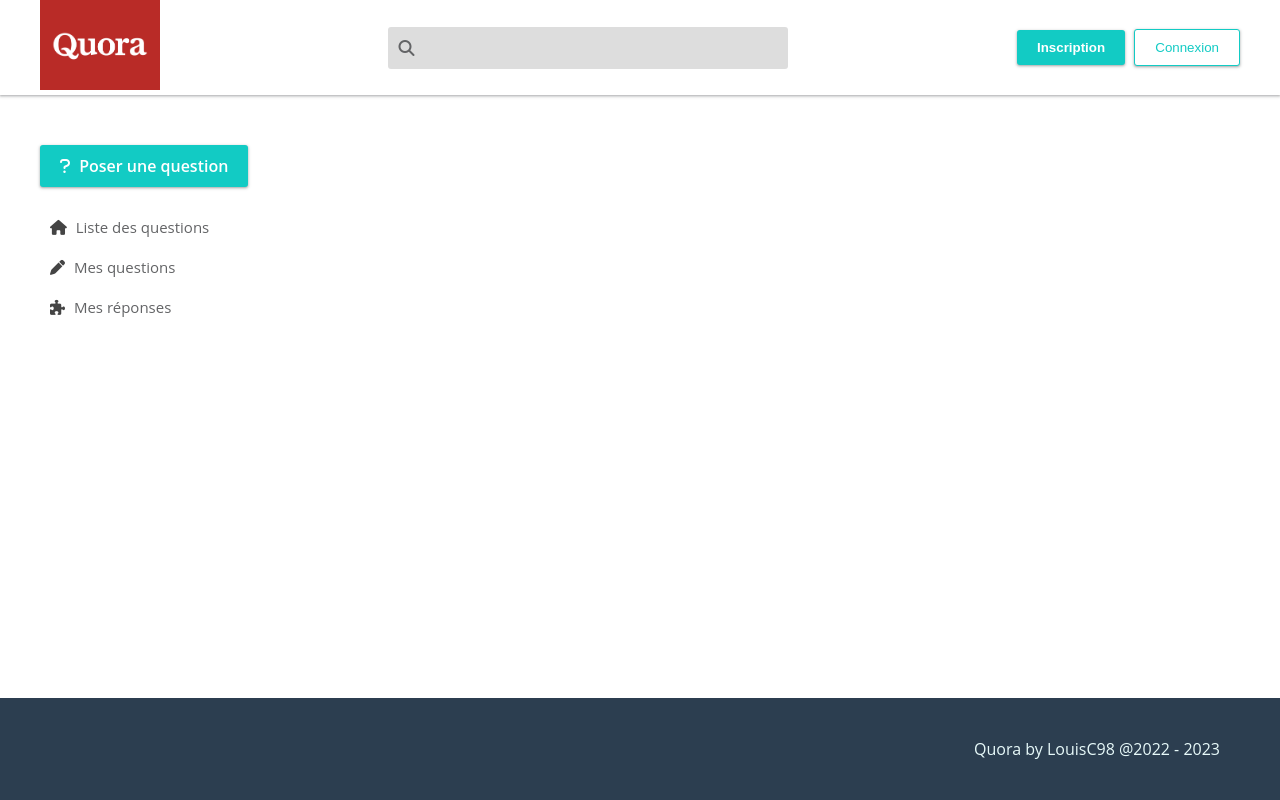
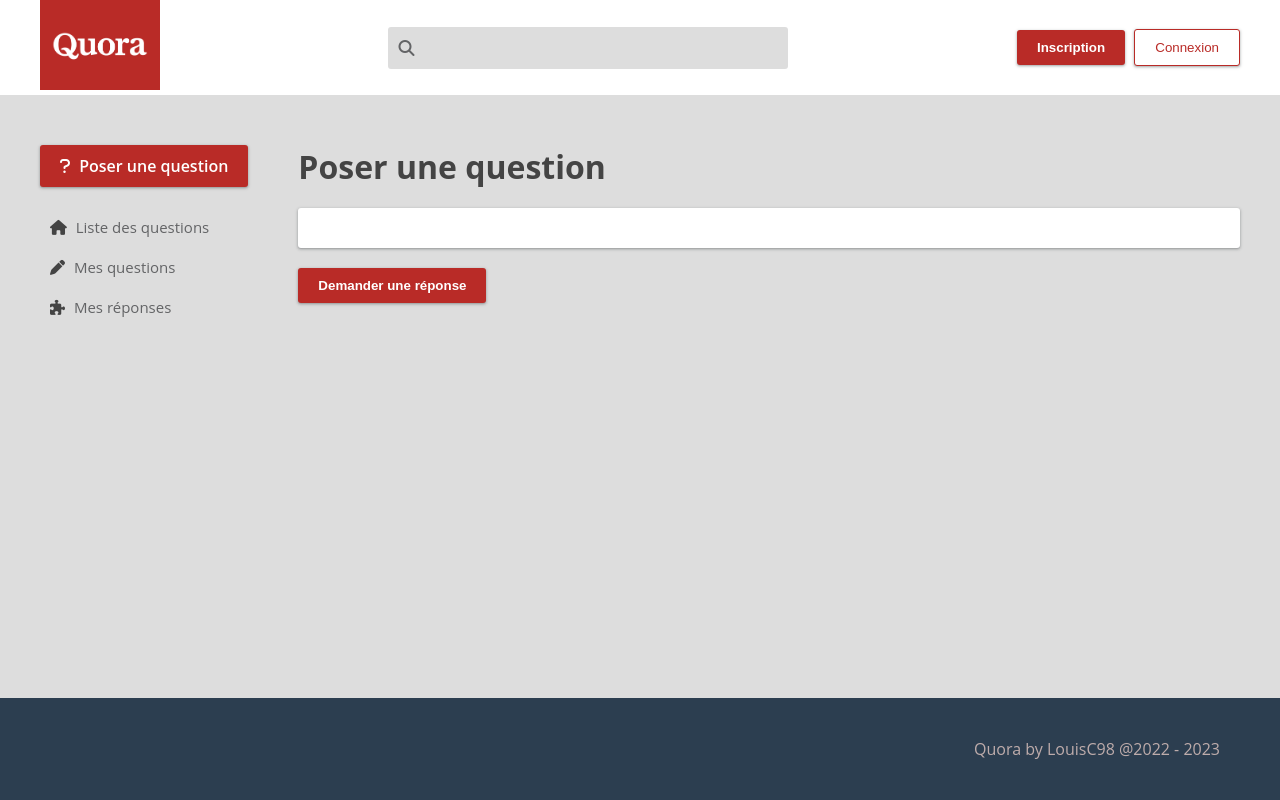
Before and after one commit to LouisC98/quori_formation, a Symfony app: template templates/question/index.html.twig in a window 1280 px wide. Run offline with Twig, Linux system fonts and the light colour scheme; the template is opened without the code that fills it, so the values that code supplies are empty; some libraries are stand-ins or nearby versions.

Commit message:
mise en place du formulaire de question

```diff
--- a/composer.json
+++ b/composer.json
@@ -12,10 +12,12 @@
         "symfony/console": "6.1.*",
         "symfony/dotenv": "6.1.*",
         "symfony/flex": "^2",
+        "symfony/form": "6.1.*",
         "symfony/framework-bundle": "6.1.*",
         "symfony/maker-bundle": "^1.43",
         "symfony/runtime": "6.1.*",
         "symfony/twig-bundle": "6.1.*",
+        "symfony/validator": "6.1.*",
         "symfony/yaml": "6.1.*",
         "twig/extra-bundle": "^2.12|^3.0",
         "twig/twig": "^2.12|^3.0"
--- a/public/css/style.css
+++ b/public/css/style.css
@@ -1,13 +1,17 @@
 /* theme */
 
 :root {
-    --primary: #12CBC4;
-    --primary-light: #e7f9f9;
+    --primary: #B92B27;
+        --primary-light: #beacab;
     --accent: #0652dd;
     --warning: #ea2027;
     --success: #009432;
     --font-family: 'Open Sans', sans-serif;
     --font-size-small: 15px;
+    --font-size-regular: 16px;
+        --font-weight-regular: 400;
+        --font-weight-semi-bold: 600;
+        --font-weight-bold: 700;
     --box-shadow: 0 1px 2px 0 rgb(60 64 67 / 30%), 0 1px 3px 1px rgb(60 64 67 / 15%);
     --border-radius: 3px;
     --border: 1px solid #ddd;
@@ -129,6 +133,9 @@ a {
 .mr-50 {
     margin-right: 50px;
 }
+.mb-20 {
+    margin-bottom: 20px;
+}
 /* Paddings */
 .p-5 {
     padding: 5px;
@@ -160,6 +167,9 @@ ul {
     max-width: var(--max-width);
 }
 
+.app-content {
+    background-color: var(--gray-light);
+}
 .btn {
     border-radius: var(--border-radius);
     padding: 10px 20px;
@@ -186,6 +196,44 @@ ul {
     border: 1px solid var(--primary);
     color: var(--primary);
     background-color: var(--color-primary);
+}
+.block {
+    padding: 20px;
+    border-radius: var(--border-radius);
+    background-color: white;
+    box-shadow: var(--box-shadow);
+}
+
+.form-row {
+    display: flex;
+    flex-flow: column;
+    margin-bottom: 20px;
+}
+
+.form-row label {
+    margin-bottom: 5px;
+    font-weight: var(--font-weight-semi-bold);
+    color: var(--color-dark);
+}
+
+.form-row input,
+textarea {
+    border: 0;
+    border-radius: var(--border-radius);
+    padding: 10px 15px;
+    background-color: var(--gray-light);
+    font-family: var(--font-family);
+    font-size: var(--font-size-regular);
+}
+
+.form-row textarea {
+    min-height: 150px;
+}
+
+.form-errors {
+    color: var(--warning);
+    font-size: var(--font-size-small);
+    font-weight: var(--font-weight-semi-bold);
 }
 
 /* Header */
@@ -237,6 +285,8 @@ header {
 }
 
 .active {
+    font-weight: 700;
+        color: white;
     border-left: 5px solid var(--primary);
     background-color: var(--primary-light);
 }
--- a/templates/base.html.twig
+++ b/templates/base.html.twig
@@ -13,11 +13,11 @@
 
 <body class="d-flex flex-column">
     {% include "partials/_header.html.twig" %}
-    <div class="flex-fill d-flex flex-row-nowrap justify-content-center">
+    <div class="app-content flex-fill d-flex flex-row-nowrap justify-content-center">
         <div class="content flex-fill d-flex flex-row-nowrap py-50">
             {% include "partials/_sidebar.html.twig" %}
 
-            <div class="app-content flex-fill">
+            <div class="flex-fill">
                 {% block body %}
 
                 {% endblock body %}
--- a/templates/question/index.html.twig
+++ b/templates/question/index.html.twig
@@ -3,5 +3,11 @@
 {% block title %}Poser une question{% endblock %}
 
 {% block body %}
-
+    <h1 class="mb-20">Poser une question</h1>
+    {{form_start(form)}}
+    <div class="block mb-20">
+        {{form_rest(form)}}
+    </div>
+    <button class="btn btn-primary">Demander une réponse</button>
+    {{form_end(form)}}
 {% endblock %}
```
Also changed, not shown: src/Controller/QuestionController.php (+12 -2 lines), src/Form/QuestionType.php (added, +26 -0 lines), templates/base_theme.html.twig (added, +25 -0 lines), 4 other files.
